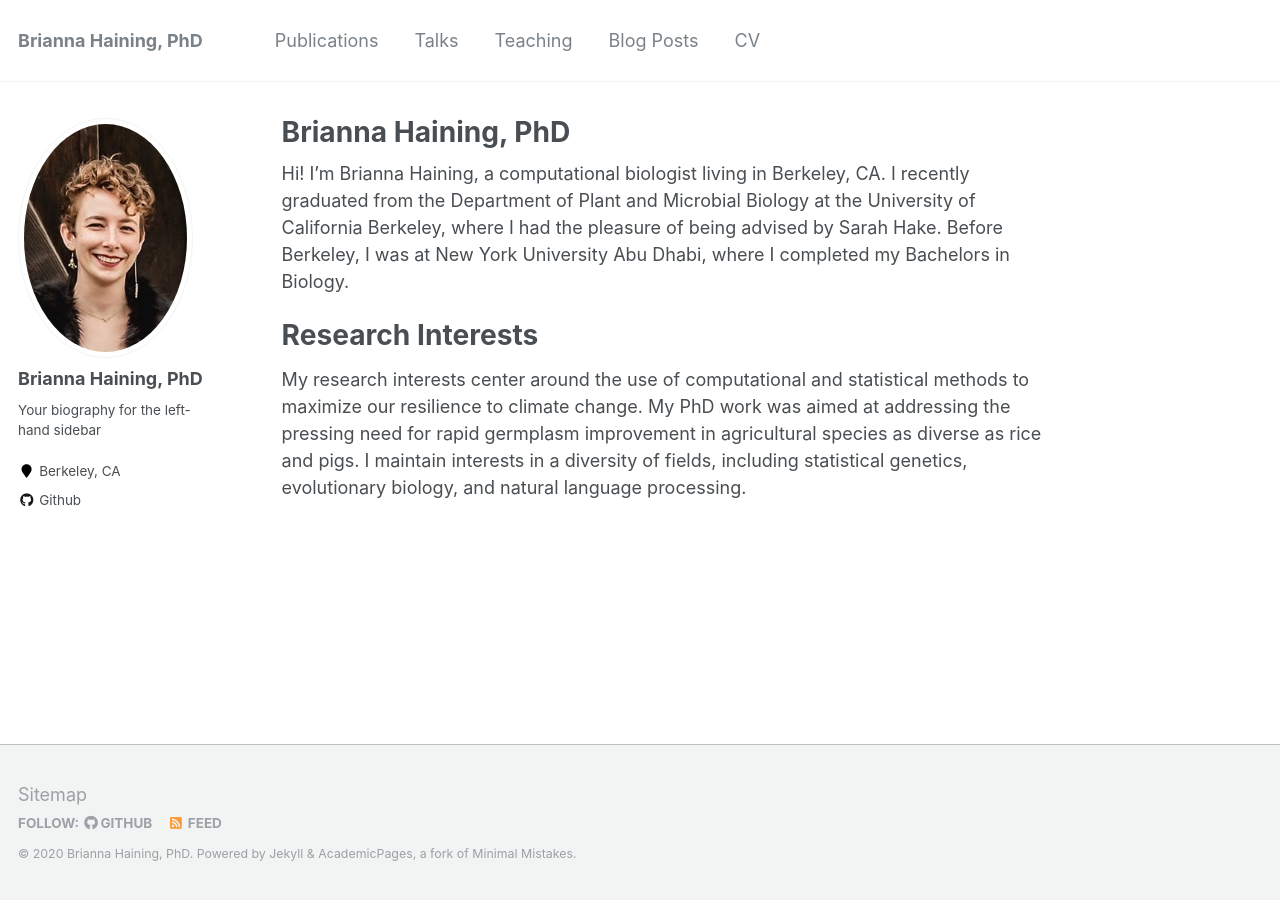
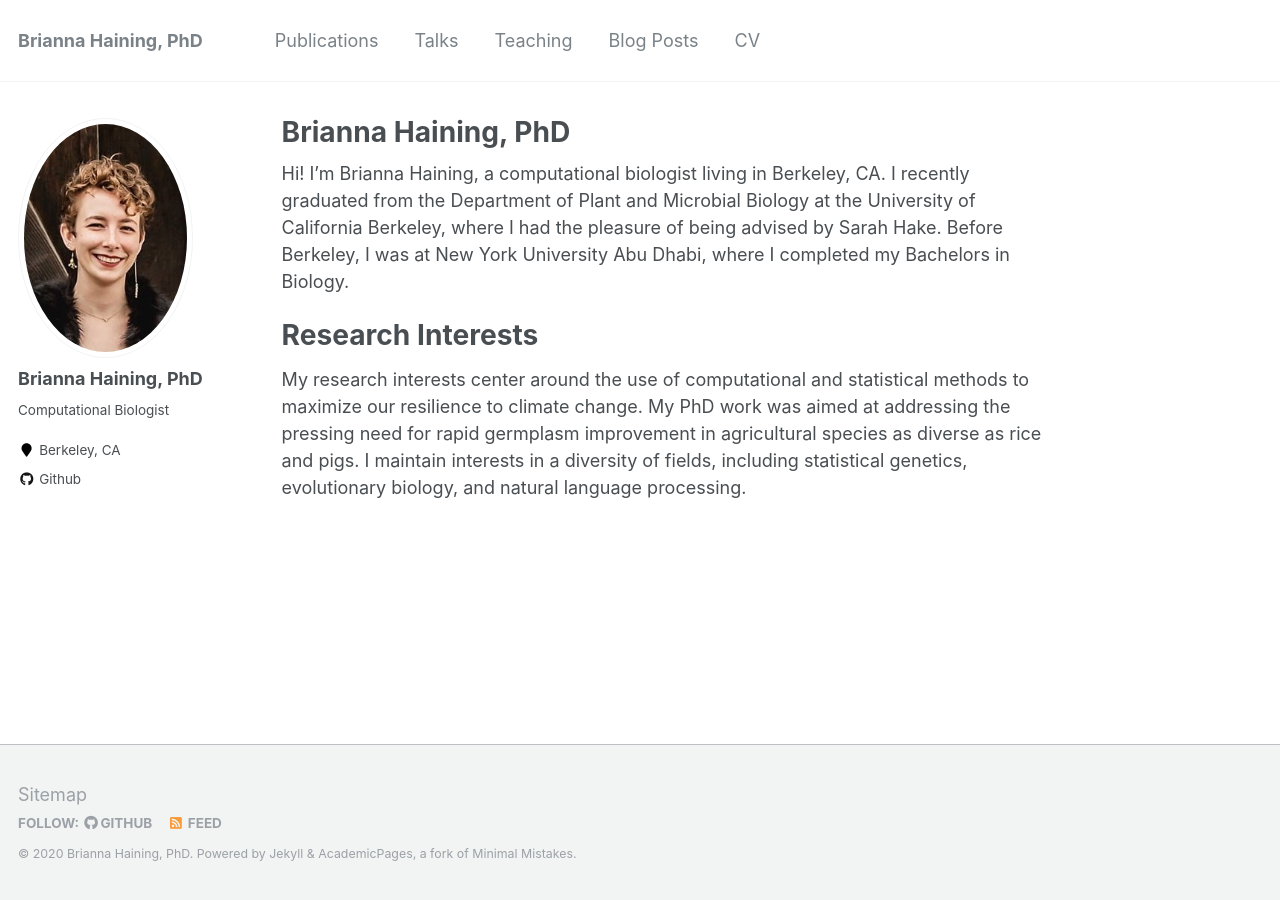
Before and after one commit to haining-b/haining-b.github.io, a Jekyll site: the page built from _pages/about.md, in a window 1280 px wide. Built offline with Jekyll 4.4.1, drawn with Linux system fonts in a browser that asks for light colours.

Commit message:
Update _config.yml

```diff
--- a/_config.yml
+++ b/_config.yml
@@ -82,7 +82,7 @@ analytics:
 author:
   name             : "Brianna Haining, PhD"
   avatar           : "me_prof_pic.jpg"
-  bio              : "Your biography for the left-hand sidebar"
+  bio              : "Computational Biologist"
   location         : "Berkeley, CA"
   employer         :
   pubmed           :
```
